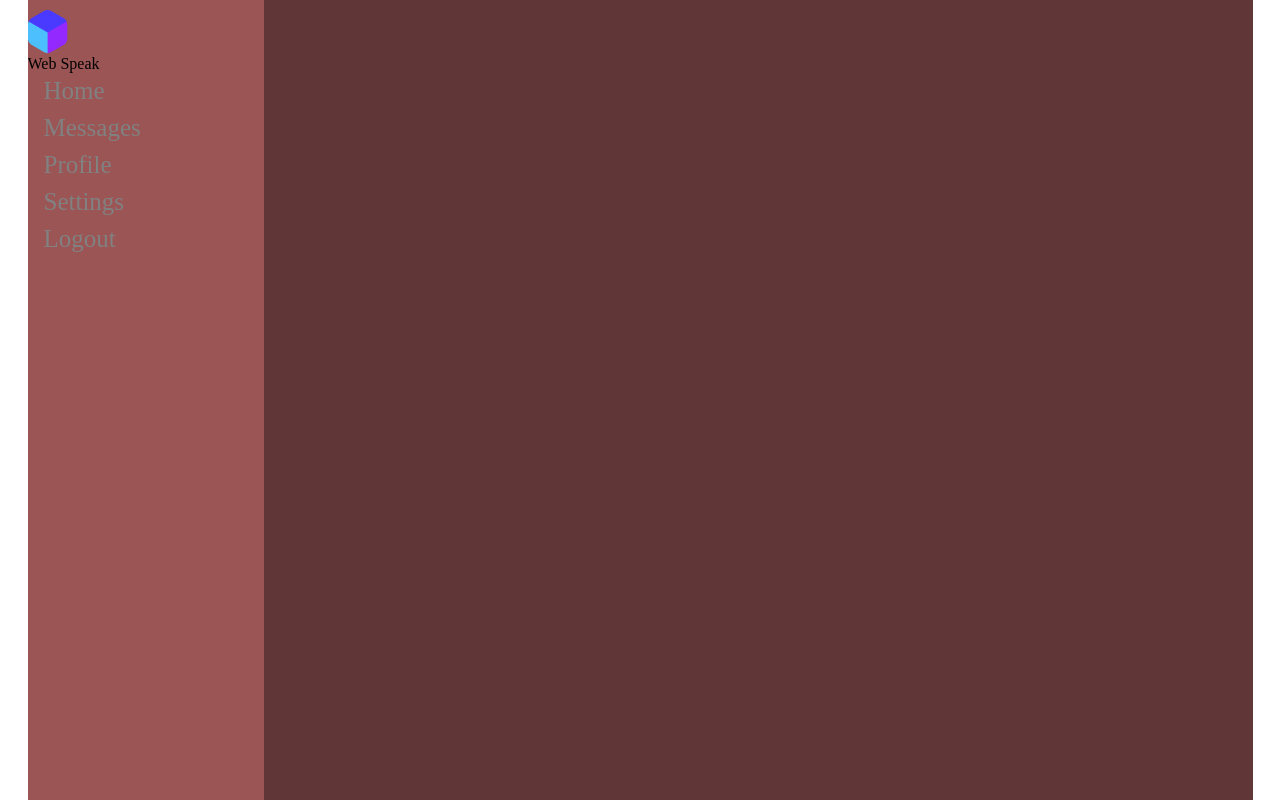
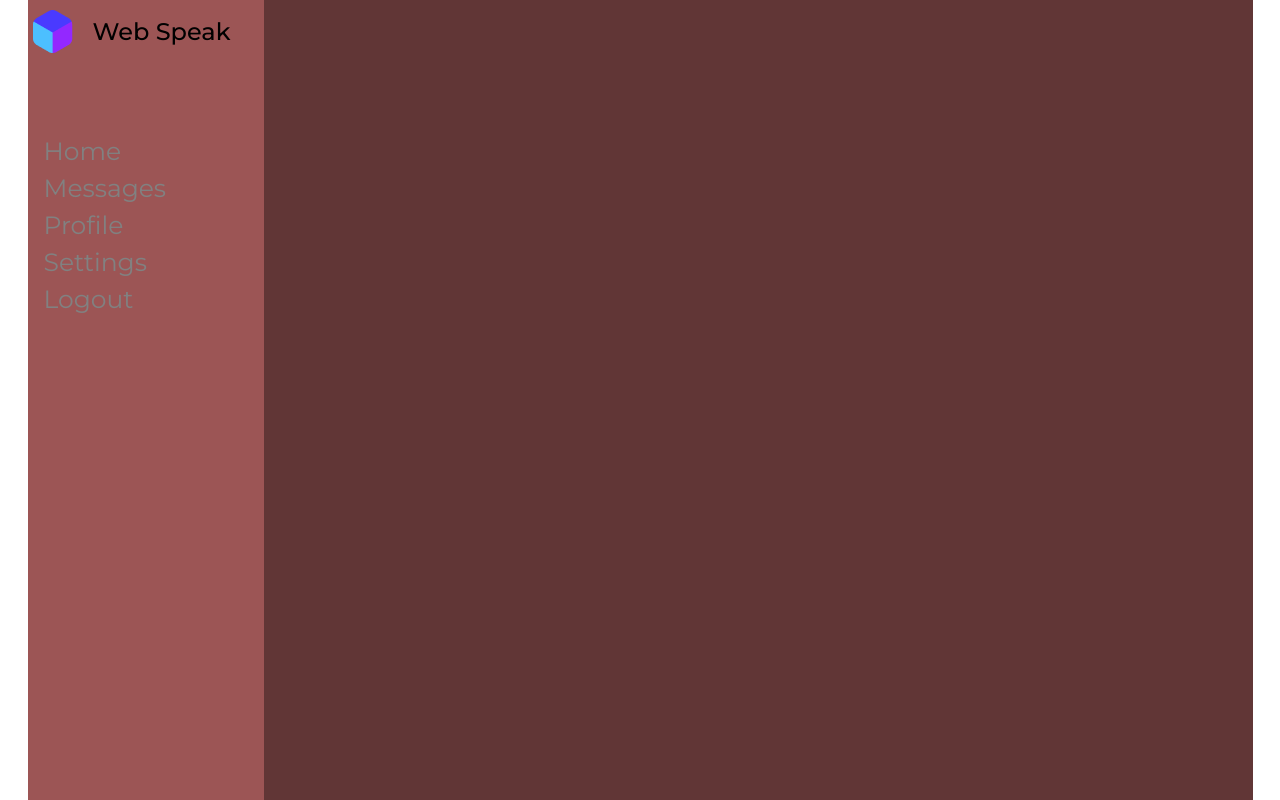
Before and after one commit to Dmytro27Ind/web-speak, a website built with webpack: page app/index.html in a window 1280 px wide. Shown: the top 800 px of the page. Built offline with nearby package versions, Linux system fonts and the light colour scheme.

Commit message:
fonts were added.

```diff
--- a/app/scripts/index.js
+++ b/app/scripts/index.js
@@ -1,5 +1,6 @@
 import 'normalize.css'
 import 'reset-css'
+import '../stylesheets/fonts.css'
 import '@/stylesheets/styles.sass'
 
 console.log("in index.js !!")
--- /dev/null
+++ b/app/stylesheets/fonts.css
@@ -0,0 +1,26 @@
+/* montserrat-regular - latin */
+@font-face {
+    font-family: 'Montserrat';
+    font-style: normal;
+    font-weight: 400;
+    src: url('../fonts/montserrat-v25-latin-regular.eot'); /* IE9 Compat Modes */
+    src: local(''),
+         url('../fonts/montserrat-v25-latin-regular.eot?#iefix') format('embedded-opentype'), /* IE6-IE8 */
+         url('../fonts/montserrat-v25-latin-regular.woff2') format('woff2'), /* Super Modern Browsers */
+         url('../fonts/montserrat-v25-latin-regular.woff') format('woff'), /* Modern Browsers */
+         url('../fonts/montserrat-v25-latin-regular.ttf') format('truetype'), /* Safari, Android, iOS */
+         url('../fonts/montserrat-v25-latin-regular.svg#Montserrat') format('svg'); /* Legacy iOS */
+  }
+/* montserrat-500 - latin */
+@font-face {
+    font-family: 'Montserrat';
+    font-style: normal;
+    font-weight: 500;
+    src: url('../fonts/montserrat-v25-latin-500.eot'); /* IE9 Compat Modes */
+    src: local(''),
+            url('../fonts/montserrat-v25-latin-500.eot?#iefix') format('embedded-opentype'), /* IE6-IE8 */
+            url('../fonts/montserrat-v25-latin-500.woff2') format('woff2'), /* Super Modern Browsers */
+            url('../fonts/montserrat-v25-latin-500.woff') format('woff'), /* Modern Browsers */
+            url('../fonts/montserrat-v25-latin-500.ttf') format('truetype'), /* Safari, Android, iOS */
+            url('../fonts/montserrat-v25-latin-500.svg#Montserrat') format('svg'); /* Legacy iOS */
+}
--- a/app/stylesheets/styles.sass
+++ b/app/stylesheets/styles.sass
@@ -2,6 +2,11 @@ $sidenav-width: 236px
 
 html, body, .wrapper
     height: 100%
+
+body
+    font-family: 'Montserrat'
+    font-style: normal
+    font-weight: 400
 
 .wrapper
     width: 1225px
@@ -16,6 +21,9 @@ html, body, .wrapper
     padding-top: 10px
     position: fixed
 
+    a:first-of-type
+        margin-top: 80px
+
     a
         padding: 6px 8px 6px 16px
         text-decoration: none
@@ -26,6 +34,18 @@ html, body, .wrapper
     a:hover
         color: #f1f1f1
 
+    .sidenav__logo-container
+        display: flex
+        .sidenav__logo
+            margin-left: 5px
+        .sidenav__title
+            font-weight: 500
+            font-size: 24px
+            line-height: 29px
+            text-align: center
+            align-self: center
+            margin-left: 20px
+
 .main
     width: 989px
     background-color: #613636
```
Also changed, not shown: app/fonts/montserrat-v25-latin-500.ttf (added), app/fonts/montserrat-v25-latin-500.woff (added), app/fonts/montserrat-v25-latin-500.woff2 (added), app/fonts/montserrat-v25-latin-regular.ttf (added), app/fonts/montserrat-v25-latin-regular.woff (added), app/fonts/montserrat-v25-latin-regular.woff2 (added), 4 other files.
